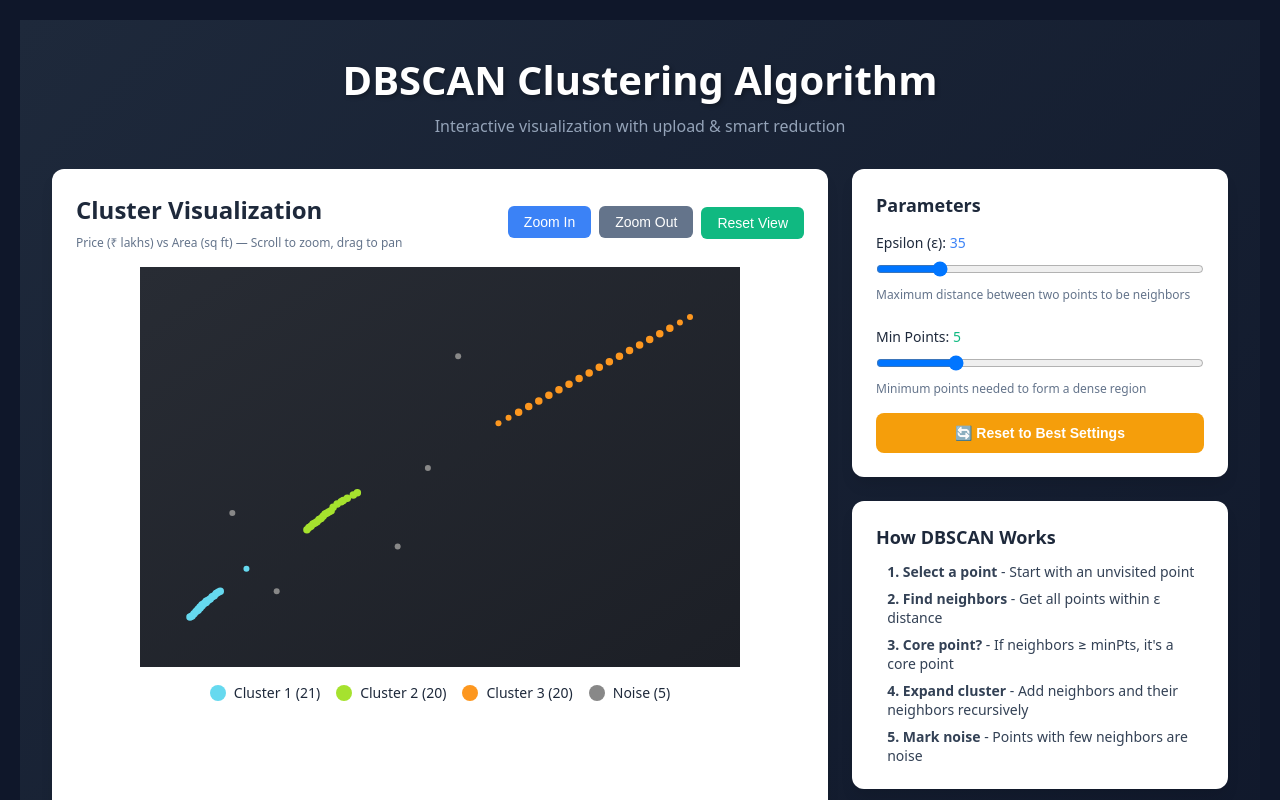
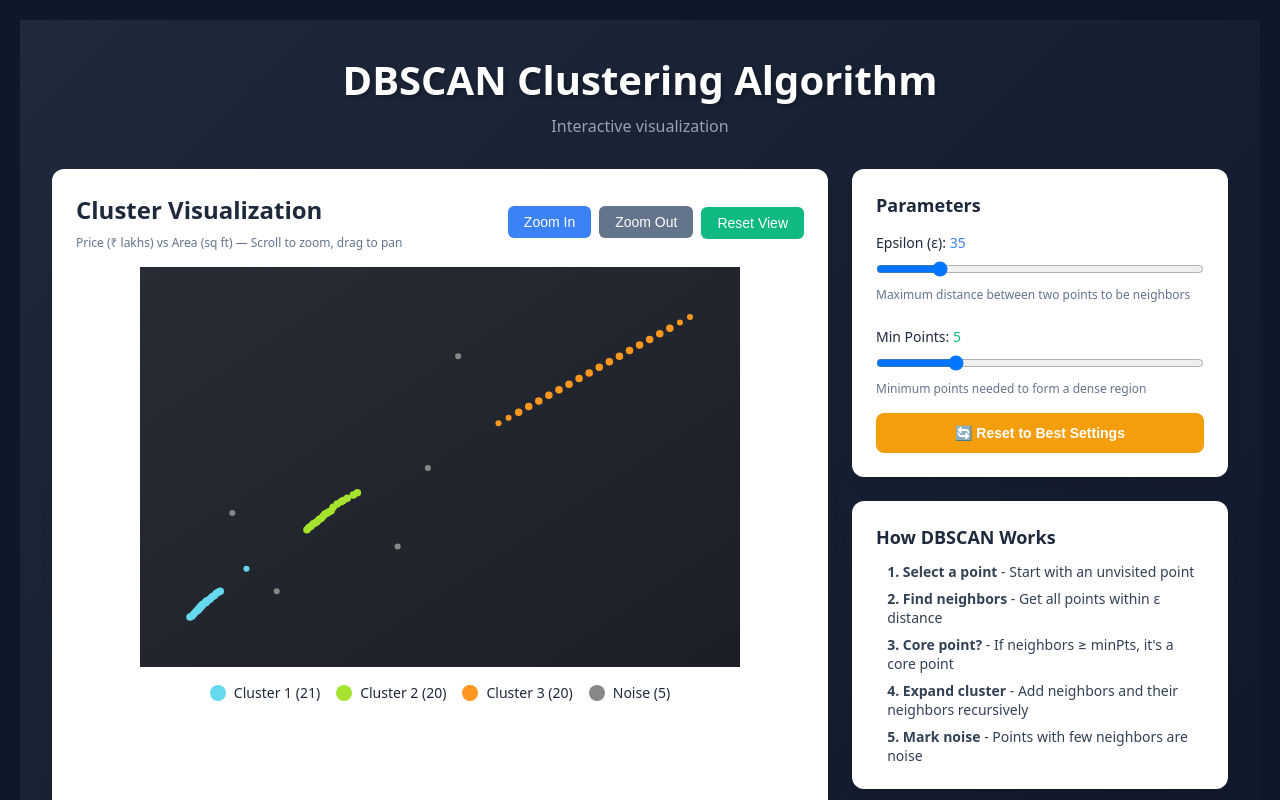
Before and after one commit to shhadowpdf/dhv-DBSCAN, a React (Vite) app: page / in a window 1280 px wide. Shown: the top 800 px of the page. Built offline with nearby package versions, Linux system fonts and the light colour scheme.

Commit message:
upload removed

```diff
--- a/src/DBSCANViz.jsx
+++ b/src/DBSCANViz.jsx
@@ -413,7 +413,7 @@ const DBSCANViz = ({epsilon, minPt}) => {
               DBSCAN Clustering Algorithm
             </h1>
             <p style={{ color: '#94a3b8', margin: 0 }}>
-              Interactive visualization with upload & smart reduction
+              Interactive visualization
             </p>
           </div>
 
```
